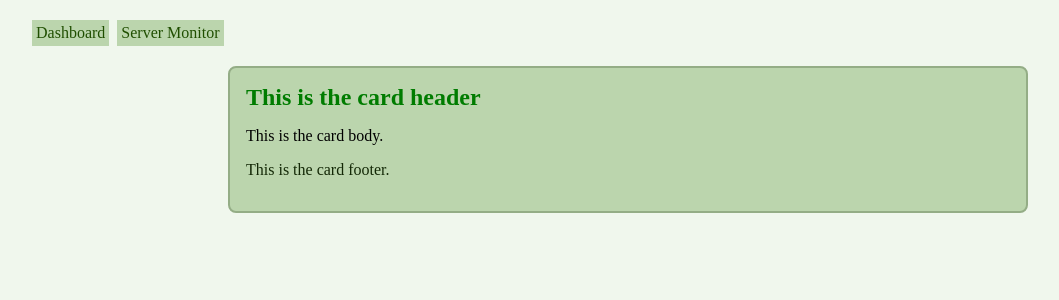
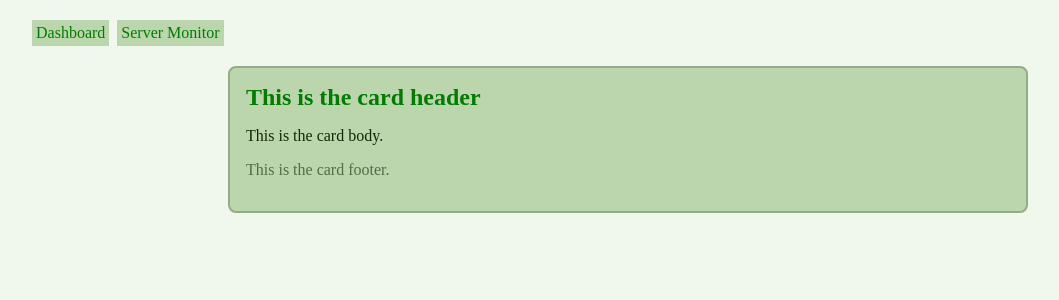
Before and after one commit to jmw-stanborough/caffeine, a SvelteKit app: page / in a window 1280 px wide. Shown: the top 300 px of the page, without its empty margins (12-1071 px from the left). Built offline with nearby package versions, Linux system fonts and the light colour scheme.

Commit message:
Adjust colours

```diff
--- a/src/routes/+layout.svelte
+++ b/src/routes/+layout.svelte
@@ -30,20 +30,20 @@
     --color-base-l: calc(62 / 64);
     --color-surface-l: calc(54 / 64);
     --color-border-l: calc(46 / 64);
-    --color-text-l: calc(2 / 64);
-    --color-text-muted-l: calc(16 / 64);
-    --color-link-l: calc(24 / 64);
-    --color-link-hover-l: calc(32 / 64);
-    --color-link-visited-l: calc(16 / 64);
+    --color-text-l: calc(16/ 64);
+    --color-text-muted-l: calc(32 / 64);
+    --color-link-l: calc(32/ 64);
+    --color-link-hover-l: calc(40 / 64);
+    --color-link-visited-l: calc(24 / 64);
 
     --color-base: oklch(from var(--color-primary) var(--color-base-l) calc(c / 16) h);
     --color-surface: oklch(from var(--color-primary) var(--color-surface-l) calc(c / 4) h);
     --color-border: oklch(from var(--color-primary) var(--color-border-l) calc(c / 4) h);
-    --color-text: oklch(from var(--color-primary) var(--color-text-l) calc(c / 8) h);
+    --color-text: oklch(from var(--color-primary) var(--color-text-l) calc(c / 4) h);
     --color-text-muted: oklch(from var(--color-primary) var(--color-text-muted-l) calc(c / 4) h);
-    --color-link: oklch(from var(--color-primary) var(--color-link-l) calc(c / 2) h);
+    --color-link: oklch(from var(--color-primary) var(--color-link-l) c h);
     --color-link-hover: oklch(from var(--color-primary) var(--color-link-hover-l) c h);
-    --color-link-visited: oklch(from var(--color-primary) var(--color-link-visited-l) calc(c / 2) h);
+    --color-link-visited: oklch(from var(--color-primary) var(--color-link-visited-l) c h);
   }
 
   @media (prefers-color-scheme: dark) {
@@ -54,9 +54,6 @@
       --color-border-l: calc(32 / 64);
       --color-text-l: calc(48 / 64);
       --color-text-muted-l: calc(32 / 64);
-      --color-link-l: calc(32 / 64);
-      --color-link-hover-l: calc(48 / 64);
-      --color-link-visited-l: calc(32 / 64);
     }
   }
 
```
